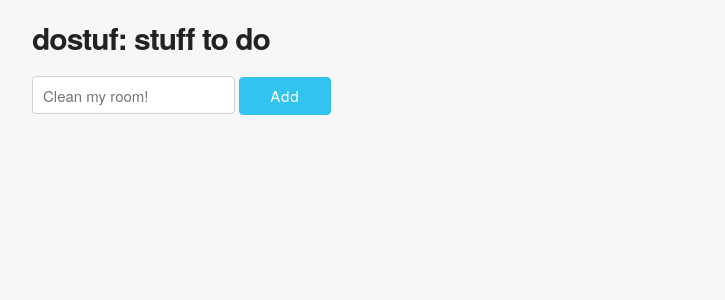
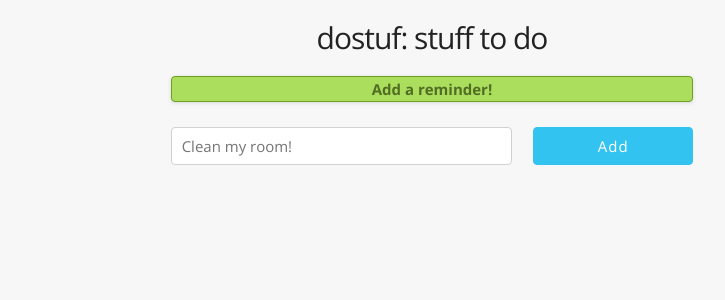
Before and after one commit to pgsil/miniminis, a web app: file 02 - todo/index.html in a window 1280 px wide. Shown: the top 300 px of the page, without its empty margins (208-933 px from the left). Run offline with its HTML, style and script files only (its server is not run), Linux system fonts and the light colour scheme.

Commit message:
Remove jQuery (unused!), add min length validation, "add a reminder" message when none exist; bug fixes

```diff
--- a/02 - todo/css/style.css
+++ b/02 - todo/css/style.css
@@ -1,5 +1,9 @@
 body {
     background-color: #f7f7f7;
+    font-family: "Open Sans", "HelveticaNeue", "Helvetica Neue", Helvetica, Arial, sans-serif!important;
+}
+.align-center {
+    text-align: center;
 }
 .todo-item {
     background-color: white;
@@ -13,13 +17,13 @@
 }
 .delet-btn {
     width: 50px;
-    background-color: #bd5e5e;
+    /*background-color: #bd5e5e;*/
     align-items: stretch;
     opacity: 1;
     text-align: center!important;
 }
 .delet-btn:hover{
-    background-color: #e85757;
+    /*background-color: #e85757;*/
     color: #a00303!important;
 }
 .delet-btn:hover{
@@ -29,12 +33,15 @@
     display: inline-block;
     height: 100%;
     vertical-align: top;
-    padding: 5px;
+    padding: 8px;
     overflow: visible;
     word-break: break-word;
+    font-size: .9em;
 }
 .fa{
     color: #7b1616;
+    line-height: 36px!important;
+    margin-left: 10px;
 }
 .fa:hover{
     color: #a00303;
@@ -42,3 +49,18 @@
 .container{
     max-width: 800px!important
 }
+h1{
+    font-family: "Open Sans", "HelveticaNeue", "Helvetica Neue", Helvetica, Arial, sans-serif;
+    font-weight: 300;
+}
+.tinyheader {
+    margin-bottom: 1em;
+    text-align: center;
+    vertical-align: middle;
+    border-radius: 4px;
+    border: 1px solid #6e9e22;
+    background: #abde5c;
+    font-weight: bold;
+    color: #516d25;
+    box-shadow: 0 1px 4px rgba(0, 0, 0, 0.13);
+}
--- a/02 - todo/index.html
+++ b/02 - todo/index.html
@@ -2,25 +2,32 @@
 <html>
 <head>
 	<title>Dostuf</title>
+
 	<link rel="stylesheet" type="text/css" href="./css/style.css">
 	<link rel="stylesheet" type="text/css" href="./css/skeleton.css">
 	<link rel="stylesheet" type="text/css" href="./css/normalize.css">
 	<link rel="stylesheet" href="./css/font-awesome.min.css">
-	<script type="text/javascript" src="jquery-3.2.1.min.js"></script>
+
 	<script type="text/javascript" src="script.js"></script>
-	<link href="https://fonts.googleapis.com/css?family=Open+Sans:400,700" rel="stylesheet">
+
+	<link href="https://fonts.googleapis.com/css?family=Open+Sans:300,400,700" rel="stylesheet">
 </head>
 <body>
 	<div class="container">
-		<div class="twelve columns">
-			<h1><b>dostuf: stuff to do</b></h1>
+		<div class="eight columns offset-by-two">
+			<h1 class="align-center">dostuf: stuff to do</h1>
+
+			<div class="tinyheader" id="todo-reminder">Add a reminder!</div>
+
 			<div id="todos"></div>
 			<div id="inputdiv">
-				<input type="text" id="todo-add" class="te" placeholder="Clean my room!">
+			<form>
+				<input type="text" id="todo-add"  placeholder="Clean my room!" class="eight columns">
 
-				<button id="todo-submit-btn" class="btn button-primary">
+				<button id="todo-submit-btn" type="submit" class="button-primary four columns">
 					Add
 				</button>
+			</form>
 			</div>
 		</div>
 	</div>
--- a/02 - todo/script.js
+++ b/02 - todo/script.js
@@ -7,9 +7,9 @@
 	LSInitialize();
 	renderItems();
 	bindSubmit();
-}
+};
 
-
+/*Creates and renders to-do task elements*/
 let renderItems = function(){
 	let object = getLobj();
 
@@ -47,30 +47,41 @@
 		document.getElementById("todos").appendChild(elem);
 
 		console.log(document.getElementById("text-div-id" + i).offsetHeight);
+	};
+
+	/*Hide the "add a reminder!" thing if there are todos*/
+	if(object.length){
+		document.getElementById("todo-reminder").style.display="none";
 	}
-}
-
+	else{
+		document.getElementById("todo-reminder").style.display="block";
+	};
+};
+/*Cleans the view and rerenders all elements*/
 let reRenderApp = function(){
 	document.getElementById("todos").innerHTML = "";
 	renderItems();
-}
-
+};
+/*Returns the localStorage object: array of strings when parsed*/
 let getLobj = function(){
 	return JSON.parse(localStorage.todostorage);
 };
-
+/*Adds an item to the localStorage object*/
 let addLobj = function(data, bShouldRerender){
 	let object = getLobj();
-	object.push(data);
+	/*If we have input in the input field: */
+	if(data.length > 0){
+		object.push(data);
 
-	localStorage.setItem("todostorage", JSON.stringify(object));
+		localStorage.setItem("todostorage", JSON.stringify(object));
 
-	if(bShouldRerender){
-		reRenderApp();
-		console.log("App rerendered.");
+		if(bShouldRerender){
+			reRenderApp();
+			console.log("App rerendered.");
+		}
 	}
 };
-
+/*Removes an item from the localStorage with a given index*/
 let removeLobj = function(index){
 	let object = getLobj();
 
@@ -78,14 +89,14 @@
 
 	localStorage.setItem("todostorage", JSON.stringify(object));
 };
-
+/*If there is no localStorage object, we initialize it as an empty array*/
 let LSInitialize = function(){
 	if (localStorage.todostorage == undefined || JSON.parse(localStorage.todostorage) == "undefined"){
 		let array = [];
 		localStorage.setItem("todostorage", JSON.stringify(array));
 	}
 };
-
+/*Binds the the text input and the add button to functions*/
 let bindSubmit = function(){
 	let textinput = document.getElementById("todo-add");
 	let submitbtn = document.getElementById("todo-submit-btn");
@@ -97,8 +108,4 @@
 		addLobj(textinput.value, true);
 		textinput.value = "";
 	}
-}
-
-let onSubmit = function(value){
-	console.log(value)
 };
```
